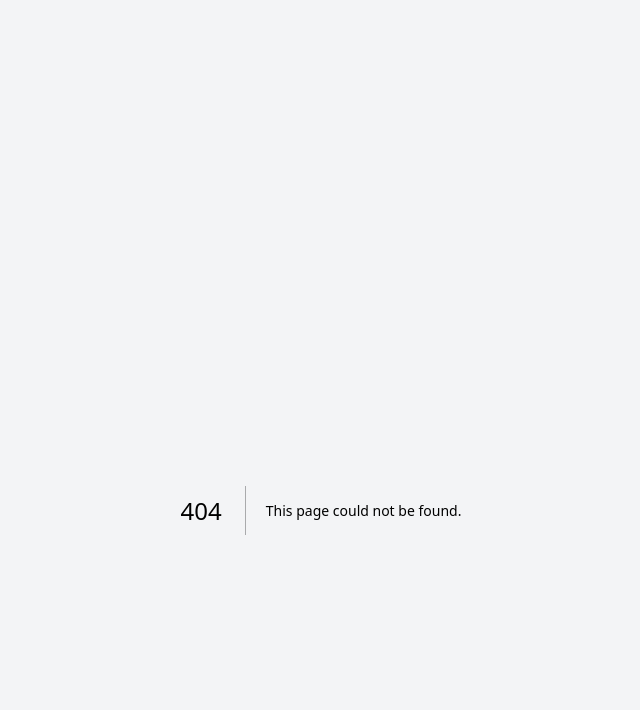
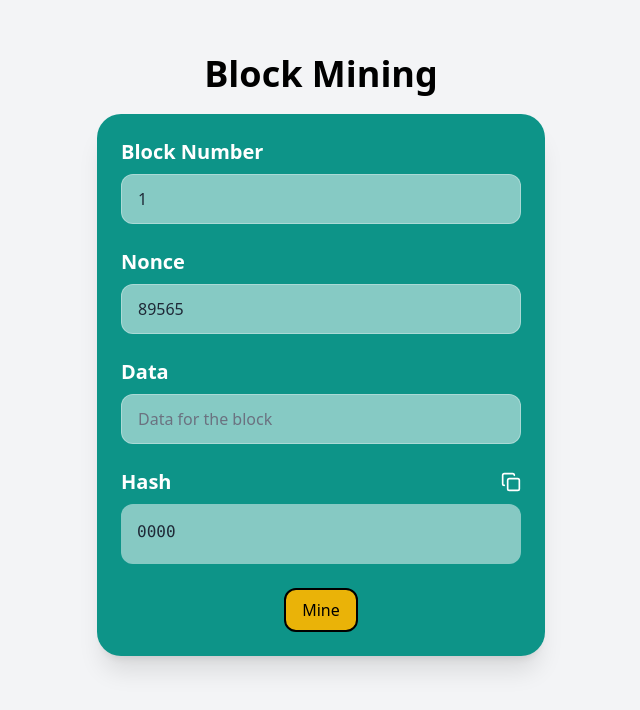
Before and after one commit to DHANUNJAY965/block-chain-visualizer, a Next.js app: page /block in a window 1280 px wide. Before the commit this address had no page. Shown: the part 186-896 px from the top of the page, without its empty margins (319-959 px from the left). After the commit the page ends 842 px from the top, so only its background shows below. Built offline with nearby package versions, Linux system fonts and the light colour scheme.

Commit message:
added HashBlock Component

```diff
--- /dev/null
+++ b/app/block/page.tsx
@@ -0,0 +1,194 @@
+"use client";
+
+import React, { useState, useEffect } from "react";
+import axios from "axios";
+import { motion } from "framer-motion";
+import { Copy, CheckCircle2 } from "lucide-react";
+
+export default function HashBlock() {
+  const [number, setNumber] = useState(1);
+  const [nonce, setNonce] = useState("89565");
+  const [data, setData] = useState("");
+  const [hash, setHash] = useState("0000");
+  const [loading, setLoading] = useState(false);
+  const [mined, setMined] = useState(false);
+  const [copied, setCopied] = useState(false);
+
+  const initialBgColor = "bg-teal-600";
+  const [bgColor, setBgColor] = useState(initialBgColor);
+  const [isBlinking, setIsBlinking] = useState(false);
+
+  // Function to generate hash based on number, nonce, and data
+  const generateHash = async () => {
+    try {
+      const res = await axios.post("/api/hash", {
+        input: number + nonce + data,
+        encoding: "Hex"
+      });
+
+      const hashValue = res.data.hash || "No hash generated";
+      setHash(hashValue);
+
+      if (hashValue.startsWith("0000")) {
+        setBgColor("bg-teal-600");
+        setMined(true);
+        setIsBlinking(false);
+      } else {
+        setBgColor("bg-red-300");
+        setMined(false);
+        setIsBlinking(true);
+      }
+    } catch (error) {
+      console.error("Error:", error);
+      setHash("Error generating hash");
+    }
+  };
+
+  // Automatically generate hash when number, nonce, or data changes
+  useEffect(() => {
+    if ((number !== 1 || nonce !== "89565" || data !== "") && mined === false) {
+      generateHash();
+    }
+  }, [number, nonce, data]);
+
+
+  const copyToClipboard = async () => {
+    try {
+      await navigator.clipboard.writeText(hash);
+      setCopied(true);
+      setTimeout(() => setCopied(false), 2000);
+    } catch (err) {
+      console.error("Failed to copy text: ", err);
+    }
+  };
+
+  // Mine function to send a request to /mine
+  const mineBlock = async () => {
+    setLoading(true);
+    setBgColor("bg-red-300");
+    setIsBlinking(true);
+    try {
+      const res = await axios.post("/api/hash", {
+        input:data+ number + nonce,
+        encoding: "Hex",
+        mine: true
+      });
+
+      const { hash: minedHash, nonce: newNonce } = res.data;
+
+
+      if (minedHash.startsWith("0000")) {
+        setBgColor("bg-teal-600");
+        setMined(true);
+        setHash(minedHash);
+        setNonce(newNonce);
+        setIsBlinking(false)
+
+      } else {
+        setBgColor("bg-red-300");
+        setMined(false);
+        setIsBlinking(true);
+      }
+    } catch (error) {
+      console.error("Error mining block:", error);
+      setHash("Error mining block");
+    } finally {
+      setLoading(false);
+    }
+  };
+
+  return (
+    <div className="container mx-auto px-4">
+      <div className="max-w-2xl mx-auto">
+        <div className="max-w-md mx-auto ">
+          <h1 className="text-4xl font-bold text-black text-center mb-5">
+            Block Mining
+          </h1>
+          <motion.div
+            className={`${bgColor} backdrop-blur-lg rounded-3xl p-6 shadow-xl`}
+            animate={{ opacity: isBlinking ? [1, 0.5, 1] : 1 }}
+            transition={{ repeat: isBlinking ? Infinity : 0, duration: 3 }}
+          >
+            <div className="space-y-6">
+              <div>
+                <label className="block text-xl font-semibold text-white mb-2">
+                  Block Number
+                </label>
+                <input
+                  type="number"
+                  value={number}
+                  onChange={(e) =>{
+                   setMined(false);
+                    setNumber(parseInt(e.target.value, 10))
+                  }}
+                  className="w-full px-4 py-3 rounded-xl bg-white/50 border border-white/30 text-gray-800 placeholder-gray-500 focus:outline-none focus:ring-2 focus:ring-white/50"
+                  placeholder="Block number"
+                />
+              </div>
+
+              <div>
+                <label className="block text-xl font-semibold text-white mb-2">
+                  Nonce
+                </label>
+                <input
+                  type="text"
+                  value={nonce}
+                  onChange={(e) =>{
+                    setMined(false);
+                     setNonce(e.target.value)}}
+                  className="w-full px-4 py-3 rounded-xl bg-white/50 border border-white/30 text-gray-800 placeholder-gray-500 focus:outline-none focus:ring-2 focus:ring-white/50"
+                  placeholder="Nonce"
+                />
+              </div>
+
+              <div>
+                <label className="block text-xl font-semibold text-white mb-2">
+                  Data
+                </label>
+                <input
+                  type="text"
+                  value={data}
+                  onChange={(e) => {
+                    setMined(false);
+                    setData(e.target.value)}}
+                  className="w-full px-4 py-3 rounded-xl bg-white/50 border border-white/30 text-gray-800 placeholder-gray-500 focus:outline-none focus:ring-2 focus:ring-white/50"
+                  placeholder="Data for the block"
+                />
+              </div>
+
+              <div>
+                <div className="flex justify-between items-center mb-2">
+                  <label className="block text-xl font-semibold text-white">
+                    Hash
+                  </label>
+                  {hash && (
+                    <button
+                      onClick={copyToClipboard}
+                      className="text-white hover:text-gray-200 transition-colors"
+                    >
+                      {copied ? <CheckCircle2 size={20} /> : <Copy size={20} />}
+                    </button>
+                  )}
+                </div>
+                <div className="bg-white/50 rounded-xl p-4 min-h-[60px]">
+                  <p className="font-mono text-gray-800 break-all">
+                    {hash || "Hash will appear here..."}
+                  </p>
+                </div>
+              </div>
+
+              <div className="flex justify-center">
+                <button
+                  onClick={mineBlock}
+                  className="px-4 py-2 rounded-xl font-medium bg-yellow-500 text-black border-2 border-black hover:bg-yellow-600 transition-all"
+                >
+                  {loading ? "Mining..." : "Mine"}
+                </button>
+              </div>
+            </div>
+          </motion.div>
+        </div>
+      </div>
+    </div>
+  );
+}
--- a/app/hash/page.tsx
+++ b/app/hash/page.tsx
@@ -9,7 +9,7 @@ export default function HashPage() {
   const [inputValue, setInputValue] = useState(initialInput);
   const [encodingType, setEncodingType] = useState("Hex");
   const [hash, setHash] = useState("");
-  const [loading, setLoading] = useState(true); // Start with loading true
+  const [loading, setLoading] = useState(true);
   const [copied, setCopied] = useState(false);
 
   const encodingTypes = ["Ascii", "Hex", "Base64", "Base58"];
@@ -23,7 +23,7 @@ export default function HashPage() {
 
       setLoading(true);
       try {
-        const res = await axios.post("/api", {
+        const res = await axios.post("/api/hash", {
           input: inputValue,
           encoding: encodingType
         }, {
@@ -57,7 +57,7 @@ export default function HashPage() {
       <div className="max-w-2xl mx-auto">
         <div className="max-w-md mx-auto ">
           <h1 className="text-4xl font-bold  text-black text-center mb-8">
-            Hash Value Generator
+          SHA256 Hash
           </h1>
           <div className="bg-teal-600 backdrop-blur-lg rounded-3xl p-6 shadow-xl">
             <div className="space-y-6">
--- a/app/layout.tsx
+++ b/app/layout.tsx
@@ -28,7 +28,7 @@ export default function RootLayout({
     <html lang="en">
     <body className="bg-gray-100">
       <Header /> {/* The header will be visible on all pages */}
-      <div className="pt-20"> {/* Add padding-top to avoid overlap */}
+      <div className="pt-6"> {/* Add padding-top to avoid overlap */}
         {children}
       </div>
     </body>
--- a/package.json
+++ b/package.json
@@ -11,6 +11,7 @@
   "dependencies": {
     "axios": "^1.7.7",
     "bs58": "^6.0.0",
+    "framer-motion": "^11.11.1",
     "lucide-react": "^0.447.0",
     "next": "14.2.14",
     "react": "^18",
```
Also changed, not shown: app/api/hash/route.ts (line endings or trailing spaces), 1 other file (tests, documents, lock files or other folders).
